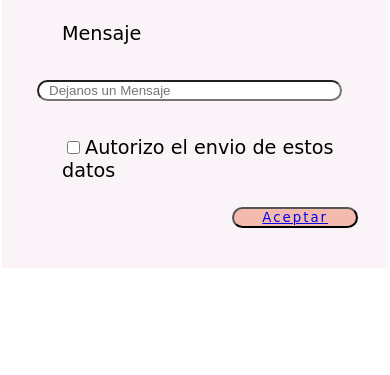
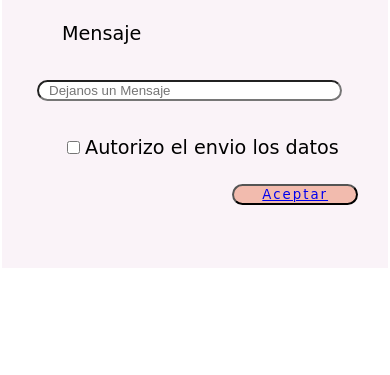
Before and after one commit to mariaisabel25/proyectofinal, a plain HTML site: page contactenos.html in a window 390 px wide. Shown: the part 1280-1655 px from the top of the page. Drawn offline with Linux system fonts and the light colour scheme; a web font is replaced by a local one.

Commit message:
Responsive Secciones Listo

```diff
--- a/contactenos.html
+++ b/contactenos.html
@@ -66,7 +66,7 @@
                         <input type="email" placeholder="E-mail">
                         <P>Mensaje</P>
                         <input type="text" placeholder="Dejanos un Mensaje">
-                        <p><input type="checkbox">Autorizo el envio de estos datos</p>
+                        <p><input type="checkbox">Autorizo el envio los datos</p>
                         <button class="contacto"><a href="#">Aceptar</a></button>
                     </form>
                 </div>
```
